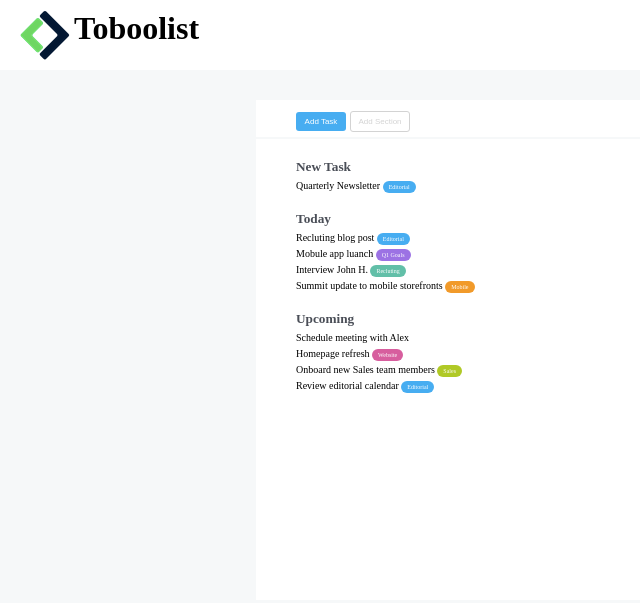
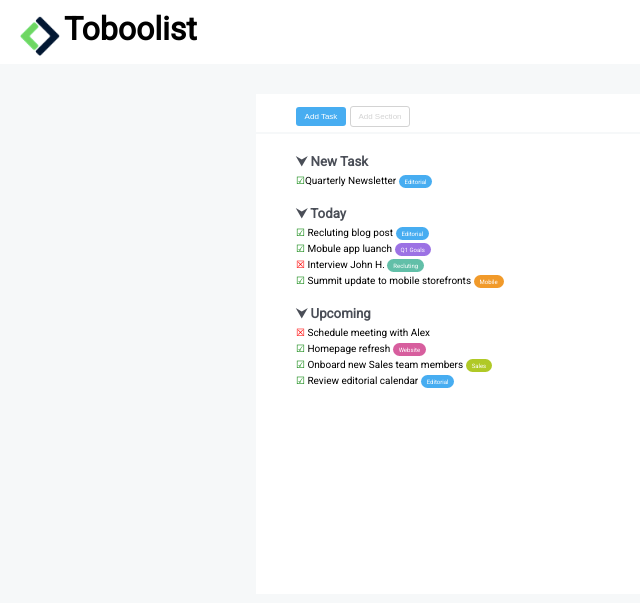
Before and after one commit to LarisaGimbu/html-css-toboolist, a plain HTML site: page index.html in a window 1280 px wide. Shown: the whole page, without its empty margins (0-640 px from the left). Drawn offline with Linux system fonts and the light colour scheme.

Commit message:
aggiunta simboli

```diff
--- a/css/style.css
+++ b/css/style.css
@@ -6,13 +6,19 @@
 
 body{
   background-color: rgb(246, 248, 249);
+  font-family: 'Roboto', sans-serif;
 }
 
+/***** HEADER  *****/
 header{
   background-color: white;
+  padding-top: 10px;
+  padding-bottom: 8px;
+  padding-left: 20px;
 }
 
 #logo{
+  width: 40px;
   vertical-align: middle;
 }
 
@@ -20,12 +26,7 @@ h1{
   display: inline-block;
 }
 
-header{
-  padding-top: 10px;
-  padding-bottom: 10px;
-  padding-left: 20px;
-}
-
+/***** MAIN  *****/
 .container{
   margin: 30px auto;
   width: 60%;
@@ -40,6 +41,7 @@ header{
   border-bottom: 2px solid rgb(246, 248, 249) ;
 }
 
+/* buttons  */
 button{
   border-radius: 3px;
   padding: 5px;
@@ -60,6 +62,7 @@ button{
   border: 1px solid lightgrey;
   color: lightgrey;
 }
+/* /buttons  */
 
 .contenuto{
   padding-left: 40px;
@@ -73,11 +76,22 @@ button{
   color: rgb(74, 78, 87);
 }
 
-.row{
-  width: 5px;
-  height: 2px;
+/* simbols  */
+.little-title::before{
+  content: '\2B9F';
 }
 
+.done::before{
+  content: '\2611';
+  color: green;
+}
+
+.undone::before{
+  content: '\2612';
+  color: red;
+}
+
+/* menu  */
 .text{
   font-size: 10px;
   padding-top: 5px;
@@ -130,3 +144,4 @@ button{
   color: white;
   font-size: 6px;
 }
+/* /menu  */
--- a/index.html
+++ b/index.html
@@ -6,10 +6,13 @@
   <meta name="viewport" content="width=device-width, initial-scale=1.0">
   <title>html-css-toboolist</title>
   <link rel="stylesheet" href="css/style.css">
+  <link rel="preconnect" href="https://fonts.googleapis.com">
+  <link rel="preconnect" href="https://fonts.gstatic.com" crossorigin>
+  <link href="https://fonts.googleapis.com/css2?family=Roboto&display=swap" rel="stylesheet">
 </head>
 <body>
 
-  <!-- logo e titolo  -->
+  <!-- logo and title  -->
   <header>
     <img id="logo" src="img/Logo.png" alt="Logo" title="Logo">
     <h1>Toboolist</h1>
@@ -18,7 +21,7 @@
   <main>
     <div class="container">
 
-      <!-- pulsanti  -->
+      <!-- buttons  -->
       <section class="buttons">
         <button class="add-task">Add Task</button>
         <button class="add-section">Add Section</button>
@@ -28,14 +31,14 @@
       <section class="contenuto">
 
         <!-- new task  -->
-        <div class="menu new-task">
+        <div class="menu">
           <h5 class="little-title">	 New Task</h5>
           <p class="done text">Quarterly Newsletter <span class="editorial">Editorial</span></p>
         </div>
 
         <!-- today  -->
-        <div class="menu today">
-          <h5 class="little-title">	 Today</h5>
+        <div class="menu">
+          <h5 class="little-title"> Today</h5>
 
           <p class="done text">
             Recluting blog post <span class="editorial">Editorial</span>
@@ -52,7 +55,7 @@
         </div>
 
         <!-- upcoming  -->
-        <div class="menu upcoming">
+        <div class="menu">
           <h5 class="little-title">	 Upcoming</h5>
 
           <p class="undone text">
```
